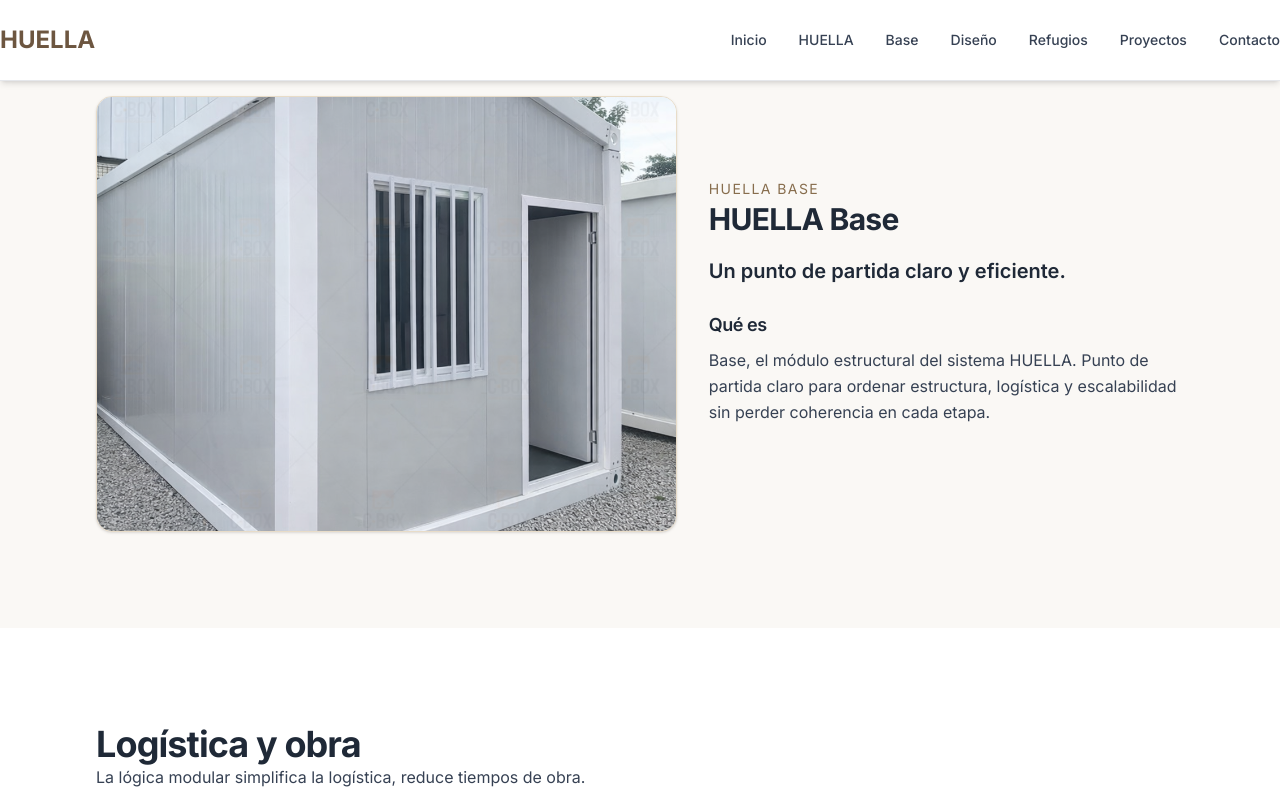
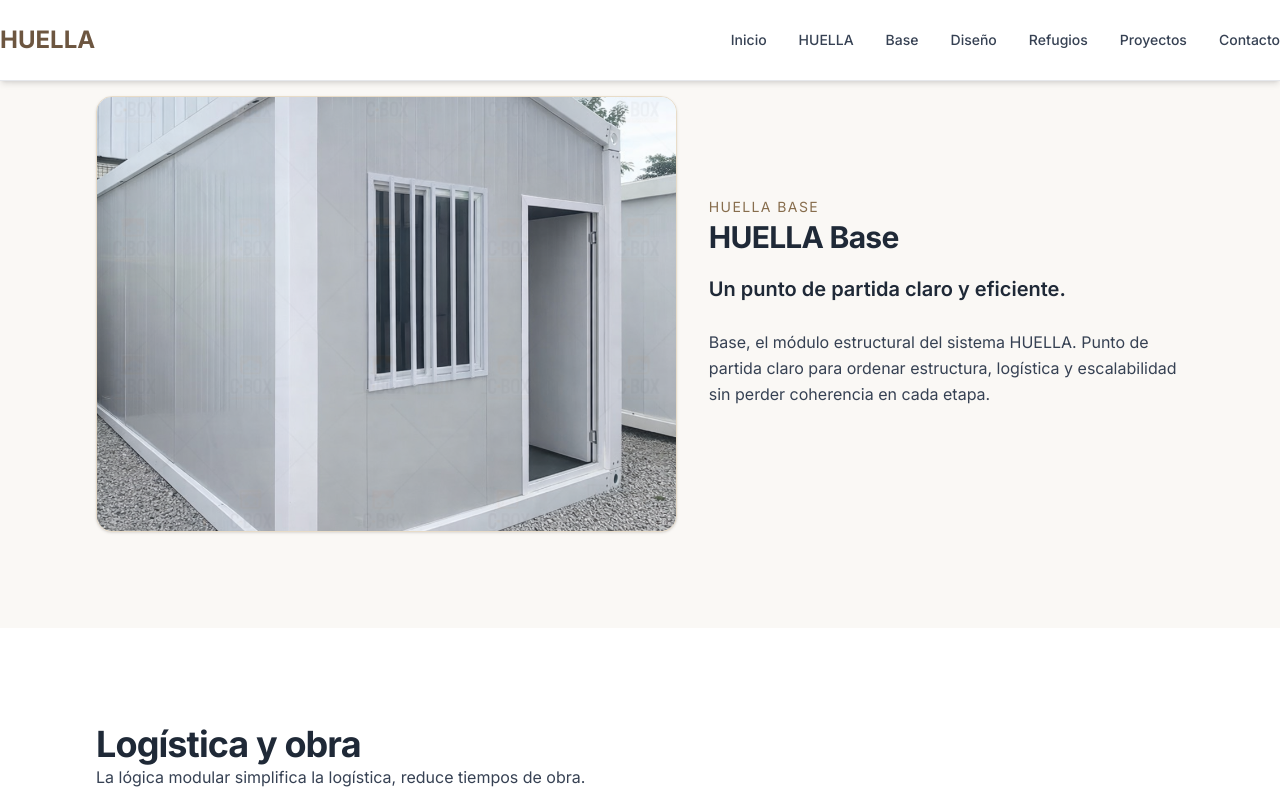
Before and after one commit to Teksi75/huella-mendoza-site, a Next.js app: page /base in a window 1280 px wide. Shown: the top 800 px of the page. Built offline with nearby package versions, Linux system fonts and the light colour scheme.

Commit message:
chore: remove base section heading

```diff
--- a/app/base/page.tsx
+++ b/app/base/page.tsx
@@ -49,8 +49,7 @@ export default function BasePage() {
                 Un punto de partida claro y eficiente.
               </p>
               <div className="mb-6">
-                <h2 className="text-lg font-semibold mb-2 text-center md:text-left">Qué es</h2>
-                <p className="text-base leading-relaxed text-gray-700 text-center md:text-left">
+                                <p className="text-base leading-relaxed text-gray-700 text-center md:text-left">
                   Base, el módulo estructural del sistema HUELLA. Punto de partida claro para
                   ordenar estructura, logística y escalabilidad sin perder coherencia en cada
                   etapa.
```
